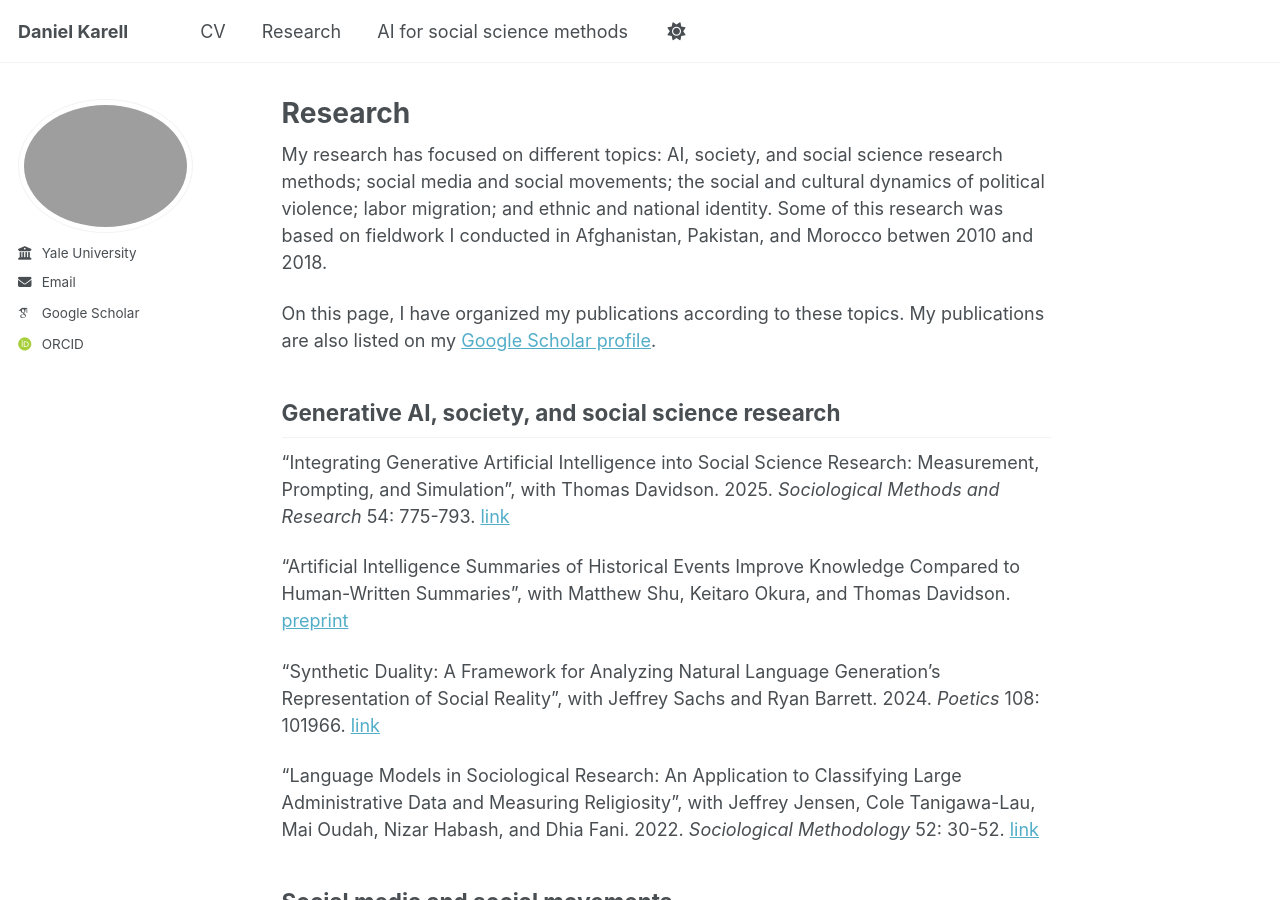
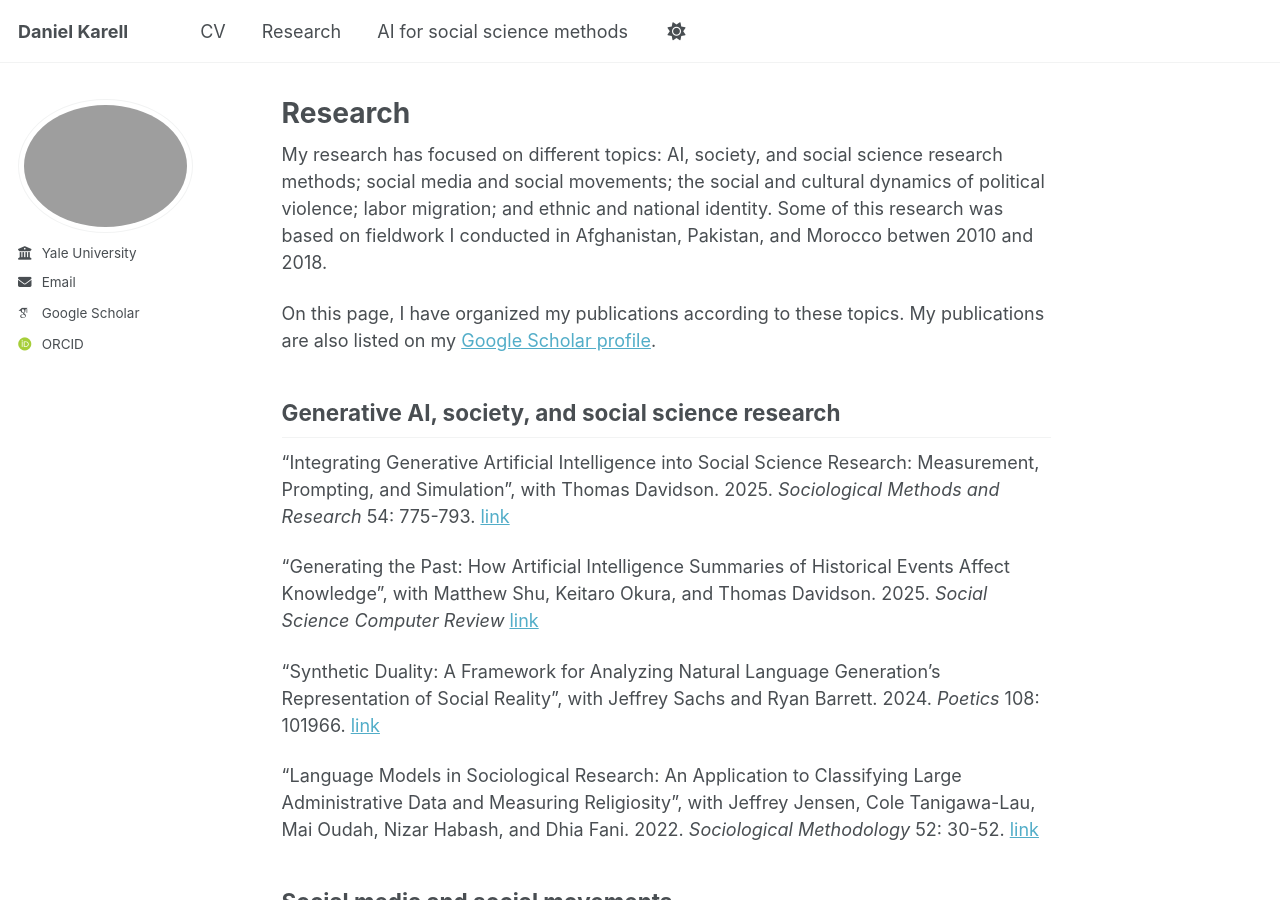
Before and after one commit to dkarell/dkarell.github.io, a Jekyll site: the page built from _pages/research.md, in a window 1280 px wide and 900 px high. Built offline with Jekyll 4.4.1, drawn with Linux system fonts in a browser that asks for light colours; some web fonts are replaced; a script that is not in the unit is left out.

Commit message:
Update research.md

```diff
--- a/_pages/research.md
+++ b/_pages/research.md
@@ -12,7 +12,7 @@ On this page, I have organized my publications according to these topics. My pub
 
 “Integrating Generative Artificial Intelligence into Social Science Research: Measurement, Prompting, and Simulation”, with Thomas Davidson. 2025. *Sociological Methods and Research* 54: 775-793. [link](https://journals.sagepub.com/doi/10.1177/00491241251339184)
 
-“Artificial Intelligence Summaries of Historical Events Improve Knowledge Compared to Human-Written Summaries”, with Matthew Shu, Keitaro Okura, and Thomas Davidson. [preprint](https://osf.io/preprints/socarxiv/3gsqw)
+“Generating the Past: How Artificial Intelligence Summaries of Historical Events Affect Knowledge”, with Matthew Shu, Keitaro Okura, and Thomas Davidson. 2025. *Social Science Computer Review* [link](https://journals.sagepub.com/doi/abs/10.1177/08944393251409744)
 
 “Synthetic Duality: A Framework for Analyzing Natural Language Generation's Representation of Social Reality”, with Jeffrey Sachs and Ryan Barrett. 2024. *Poetics* 108: 101966. [link](https://www.sciencedirect.com/science/article/pii/S0304422X24001049?via%3Dihub)
 
```
